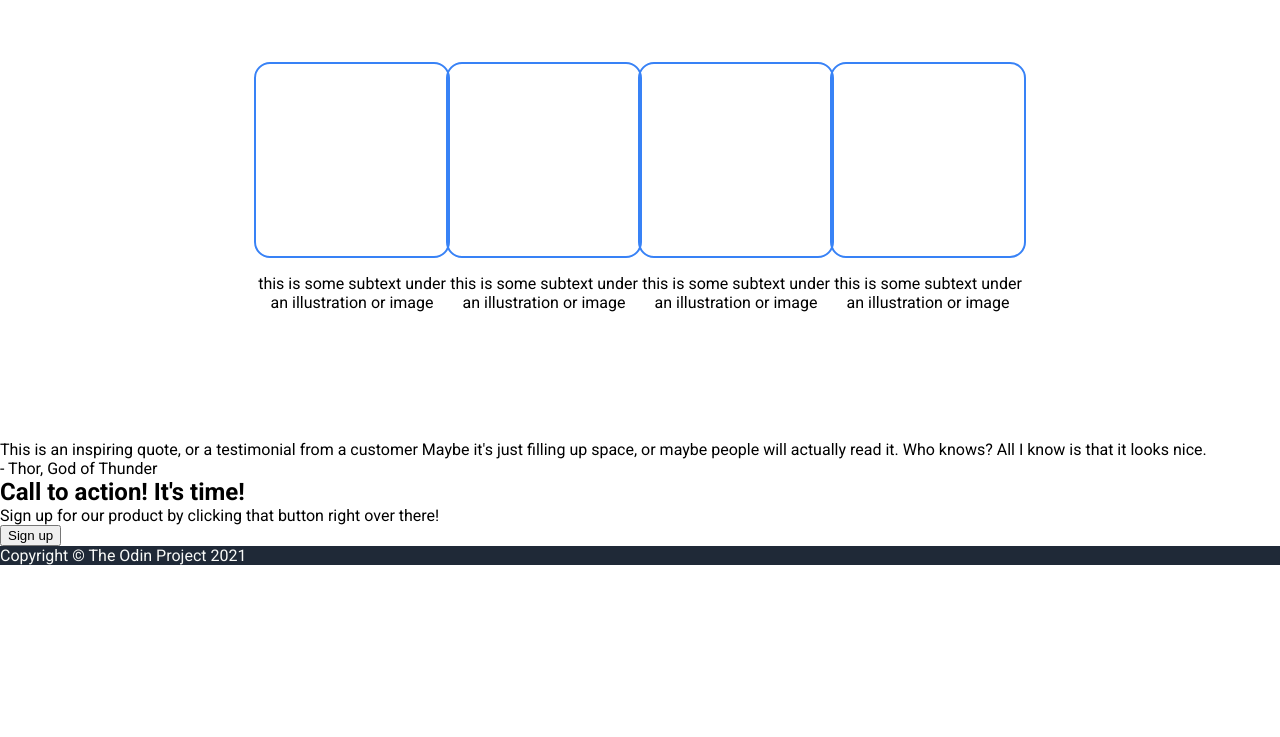
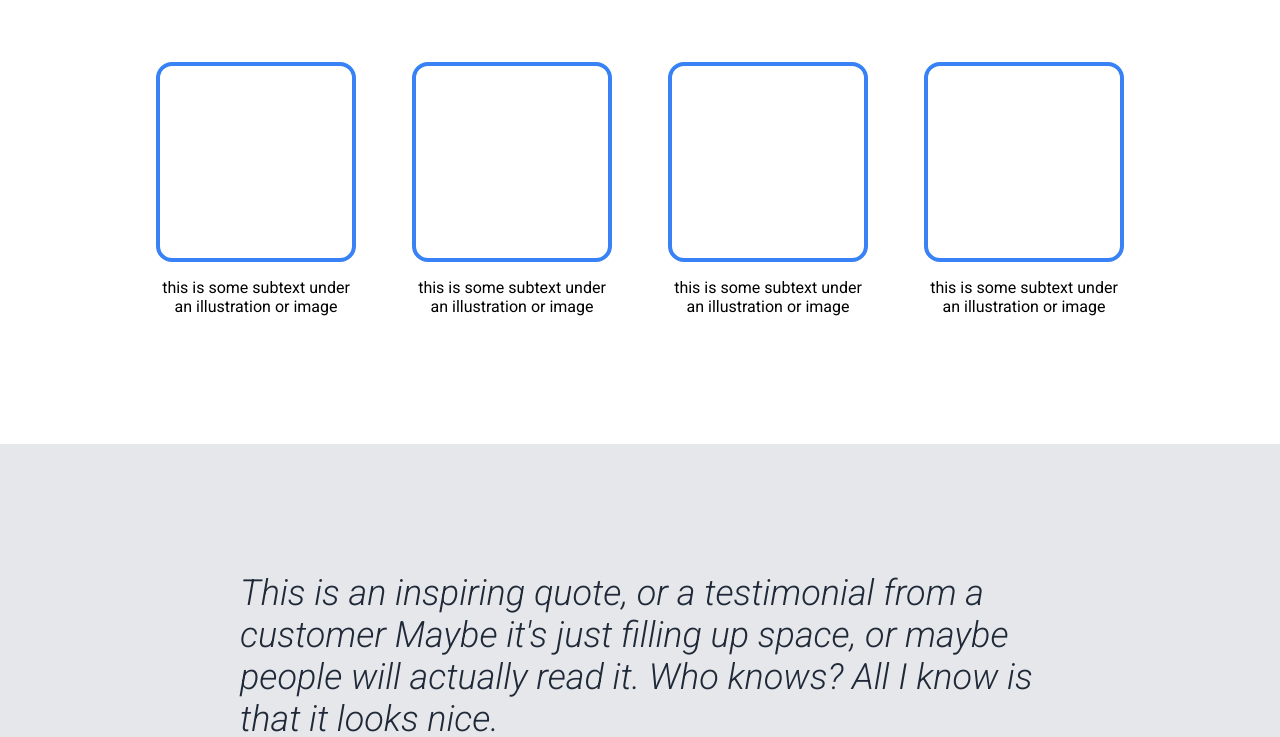
Before and after one commit to MSCompSci/odin-landing-page, a plain HTML site: page index.html in a window 1280 px wide. Shown: the part 643-1380 px from the top of the page. Before the commit the page ends 1208 px from the top, so only its background shows below. Drawn offline with Linux system fonts and the light colour scheme.

Commit message:
Update styles

```diff
--- a/styles.css
+++ b/styles.css
@@ -27,6 +27,13 @@ header,
 footer {
   background-color: #1f2937;
   color: #f9faf8;
+}
+
+footer {
+  text-align: center;
+  color: #e5e7eb;
+  font-size: 18px;
+  padding: 2rem 0;
 }
 
 /* Hero */
@@ -89,7 +96,7 @@ footer {
 }
 
 .cta {
-  background-color: #3882f6;
+  background-color: var(--cta-background);
   color: #f9faf8;
 }
 
@@ -107,18 +114,33 @@ footer {
   padding: 4rem 0;
 }
 
-.quote {
+#quote {
   font-size: 36px;
   font-weight: 300; /* Light */
   font-style: italic;
   color: #1f2937;
+  background-color: #e5e7eb;
+}
+
+#quote-block {
+  width: 50rem;
+  margin: 0 auto;
+  padding: 8rem  0;
+}
+
+#cite {
+  font-size: 24px;
+  font-weight: 800; /* Light */
+  font-style: normal;
+  color: #1f2937;
+  text-align: right;
 }
 
 .info-block {
   height: 12rem;
   aspect-ratio: 1/1;
   border-radius: 1rem;
-  border: var(--cta-background) solid 2px;
+  border: var(--cta-background) solid 4px;
 }
 
 #info ul li {
@@ -133,8 +155,36 @@ footer {
 
 #info ul {
   display: flex;
-  justify-content: space-between;
-  max-width: 60%;
+  justify-content: center;
   margin: 0 auto;
   padding-bottom: 8rem;
+  gap: 4rem;
 }
+
+#cta {
+  padding: 6rem 0;
+}
+
+#cta-block {
+  padding: 3rem 0;
+  width: 64rem;
+  margin: 0 auto;
+  background-color: var(--cta-background);
+  color: #f9faf8;
+  display: flex;
+  justify-content: space-evenly;
+  border-radius: .5rem;
+}
+
+#cta-block p {
+  color: #e5e7eb;
+}
+
+button {
+  background-color: var(--cta-background);
+  color: #f9faf8;
+  padding: 0.5rem 2rem;
+  font-size: 18px;
+  border-radius: .5rem;
+  border: #f9faf8 solid;
+}
```
